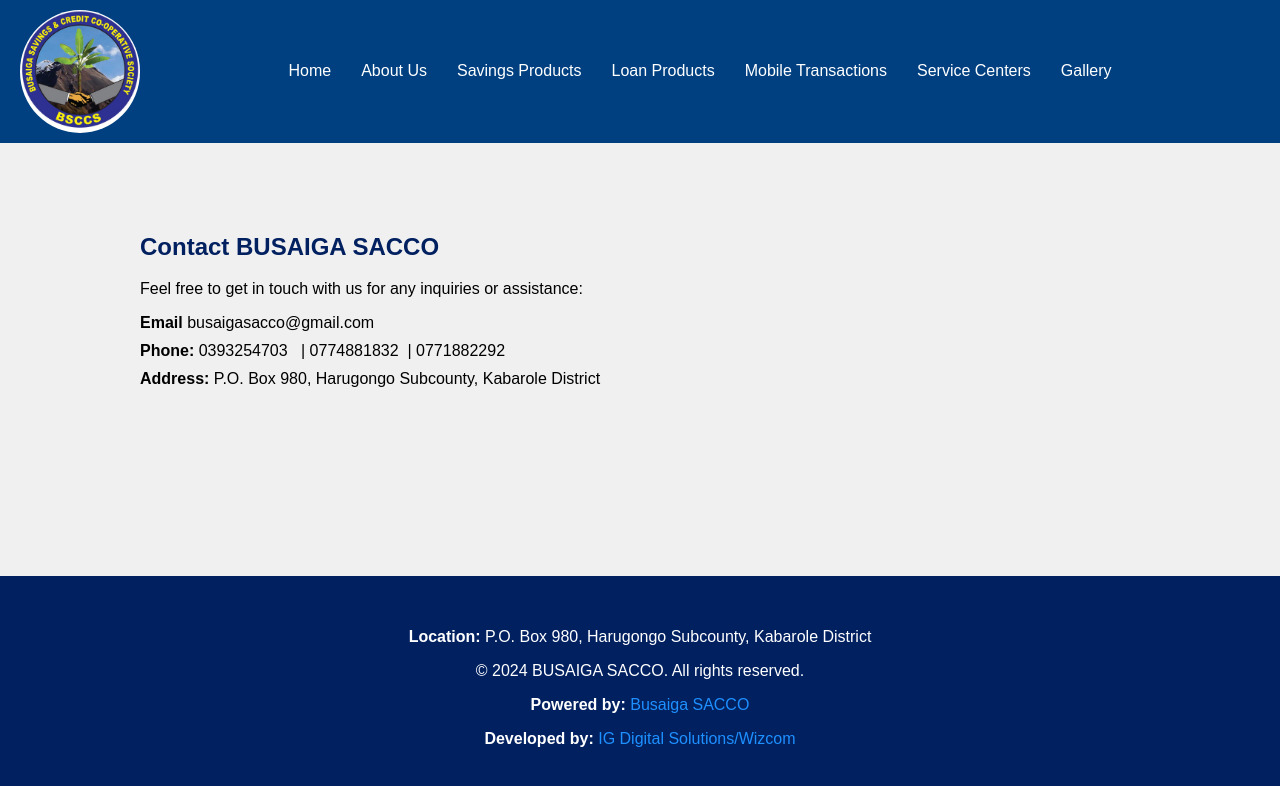
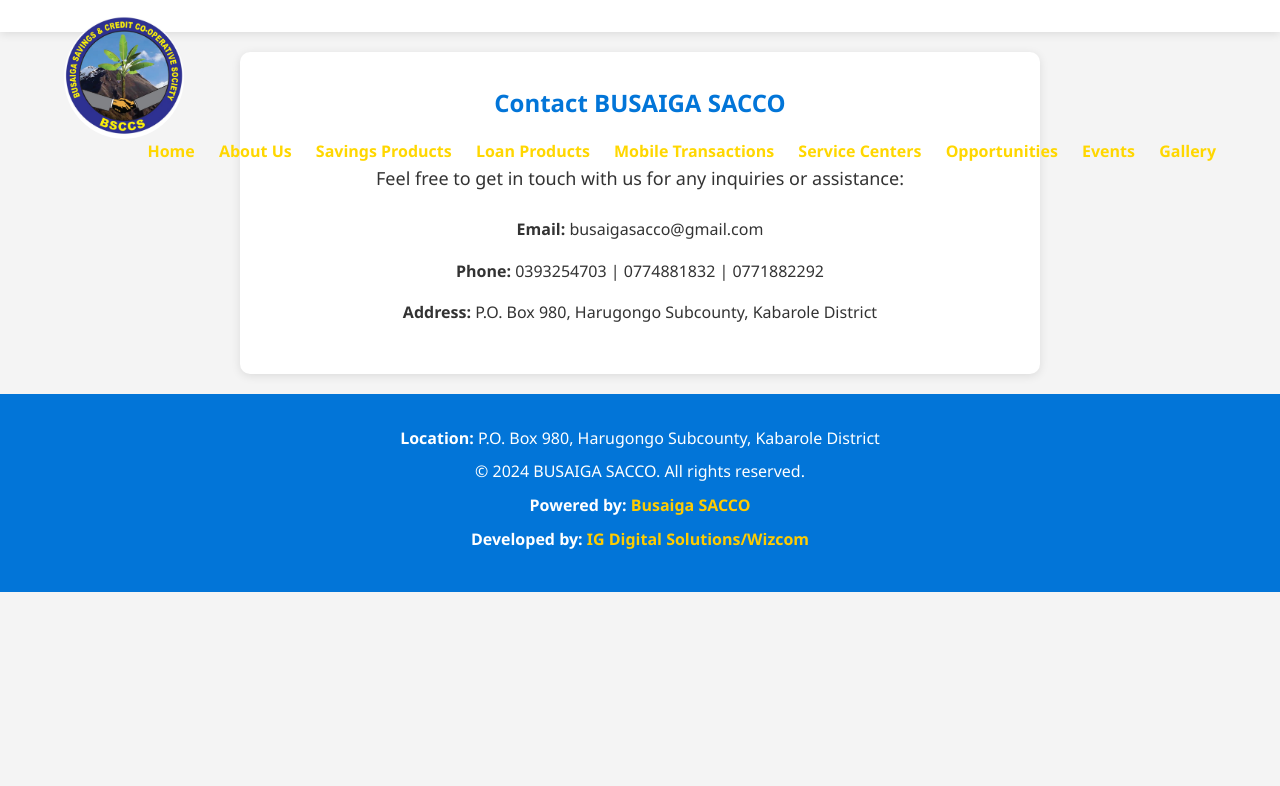
Before and after one commit to Wizcom12/saccos, a plain HTML site: page contact.html in a window 1280 px wide. Drawn offline with Linux system fonts and the light colour scheme.

Commit message:
Update contact.html

```diff
--- a/contact.html
+++ b/contact.html
@@ -4,15 +4,205 @@
   <meta charset="UTF-8">
   <meta name="viewport" content="width=device-width, initial-scale=1.0">
   <title>BUSAIGA SACCO - Contact Us</title>
-    <link rel="stylesheet" href="contact.css">
+  <style>
+    /* General Reset */
+    * {
+      margin: 0;
+      padding: 0;
+      box-sizing: border-box;
+    }
+
+    body {
+      font-family: 'Segoe UI', Tahoma, Geneva, Verdana, sans-serif;
+      color: #333;
+      line-height: 1.6;
+      background-color: #f4f4f4;
+    }
+
+    /* Header Styling */
+    header {
+      background-color: white;
+      color: gold;
+      padding: 1rem 0;
+      box-shadow: 0 2px 10px rgba(0, 0, 0, 0.1);
+    }
+
+    .container {
+      width: 90%;
+      margin: auto;
+      max-width: 1200px;
+    }
+
+    header .logo {
+      width: 120px;
+      display: block;
+      margin: 0 auto 1rem;
+      border-radius: 50%;
+    }
+
+    header nav {
+      display: none;
+    }
+
+    header nav a {
+      color: gold;
+      text-decoration: none;
+      margin-left: 20px;
+      font-weight: bold;
+      font-size: 16px;
+      transition: color 0.3s ease;
+    }
+
+    header nav a:hover, header nav a.active {
+      color: #0275d8;
+    }
+
+    /* Menu Icon for mobile */
+    .menu-icon {
+      display: block;
+      cursor: pointer;
+      z-index: 1000;
+      position: absolute;
+      top: 1rem;
+      right: 1rem;
+    }
+
+    .menu-icon .bar {
+      width: 25px;
+      height: 3px;
+      background-color: gold;
+      margin: 5px 0;
+      transition: 0.4s;
+    }
+
+    /* Sidebar Styling */
+    .sidebar {
+      height: 100%;
+      width: 0;
+      position: fixed;
+      z-index: 1000;
+      top: 0;
+      right: 0;
+      background-color: white;
+      overflow-x: hidden;
+      transition: 0.5s;
+      padding-top: 60px;
+      box-shadow: -2px 0 5px rgba(0,0,0,0.1);
+    }
+
+    .sidebar.active {
+      width: 250px;
+    }
+
+    .sidebar a {
+      padding: 8px 8px 8px 32px;
+      text-decoration: none;
+      font-size: 20px;
+      color: #ffcc00;
+      display: block;
+      transition: 0.3s;
+    }
+
+    .sidebar a:hover, .sidebar a.active {
+      color: #0275d8;
+    }
+
+    .sidebar .closebtn {
+      position: absolute;
+      top: 0;
+      right: 25px;
+      font-size: 36px;
+      margin-left: 50px;
+      color: #ffcc00;
+      text-decoration: none;
+    }
+
+    /* Main Section Styling */
+    main {
+      background-color: white;
+      padding: 2rem;
+      margin: 20px auto;
+      border-radius: 10px;
+      box-shadow: 0 2px 10px rgba(0, 0, 0, 0.1);
+      max-width: 800px;
+    }
+
+    main h2 {
+      color: #0275d8;
+      margin-bottom: 1rem;
+    }
+
+    main p {
+      font-size: 18px;
+      margin-bottom: 1.5rem;
+    }
+
+    /* Contact Section Styling */
+    .contact {
+      text-align: center;
+    }
+
+    .contact ul {
+      list-style: none;
+      padding: 0;
+      margin: 1rem 0;
+    }
+
+    .contact li {
+      margin-bottom: 1rem;
+    }
+
+    /* Footer Styling */
+    footer {
+      background-color: #0275d8;
+      color: white;
+      padding: 2rem 0;
+      text-align: center;
+    }
+
+    footer p {
+      margin-bottom: 0.5rem;
+    }
+
+    footer a {
+      color: #ffcc00;
+      text-decoration: none;
+      font-weight: bold;
+      transition: color 0.3s ease;
+    }
+
+    footer a:hover {
+      color: #ffc107;
+    }
+
+    /* Responsive Layout */
+    @media screen and (min-width: 769px) {
+      header .logo {
+        float: left;
+        margin: 0;
+      }
+
+      header nav {
+        display: block;
+        float: right;
+      }
+
+      .menu-icon {
+        display: none;
+      }
+    }
+
+    @media screen and (max-width: 480px) {
+      main {
+        padding: 1rem;
+      }
+    }
+  </style>
 </head>
 <body>
-
   <header>
+    <div class="container">
       <img src="logo.jpg" alt="BUSAIGA SACCO Logo" class="logo">
-        <div class="container">
-
-            <!-- Menu Icon for Small Screens -->
       <div class="menu-icon" onclick="toggleSidebar()">
         <div class="bar"></div>
         <div class="bar"></div>
@@ -20,41 +210,39 @@
       </div>
       <nav>
         <a href="index.html">Home</a>
-                <a href="about.html" class="active">About Us</a>
+        <a href="about.html">About Us</a>
         <a href="savings.html">Savings Products</a>
         <a href="loans.html">Loan Products</a>
-
         <a href="mobile.html">Mobile Transactions</a>
-
         <a href="service-centers.html">Service Centers</a>
+        <a href="opportunities.html">Opportunities</a>
+        <a href="events.html">Events</a>
         <a href="gallery.html">Gallery</a>
       </nav>
     </div>
   </header>
 
-    <!-- Sidebar -->
   <nav class="sidebar">
-        <div class="sidebar-content">
+    <a href="javascript:void(0)" class="closebtn" onclick="toggleSidebar()">&times;</a>
     <a href="index.html">Home</a>
-            <a href="about.html" class="active">About Us</a>
+    <a href="about.html">About Us</a>
     <a href="savings.html">Savings Products</a>
     <a href="loans.html">Loan Products</a>
     <a href="service-centers.html">Service Centers</a>
+    <a href="mobile.html">Mobile Transactions</a>
+    <a href="opportunities.html">Opportunities</a>
+    <a href="events.html">Events</a>
+    <a href="gallery.html">Gallery</a>
+  </nav>
 
-            <a href="mobile.html">Mobile Transactions</a>
-
-             <a href="gallery.html">Gallery</a>
-
-        </div>
-    </nav>
   <main>
     <section class="contact">
       <div class="container">
         <h2>Contact BUSAIGA SACCO</h2>
         <p>Feel free to get in touch with us for any inquiries or assistance:</p>
         <ul>
-                    <li><strong>Email</strong> busaigasacco@gmail.com</li>
-                    <li><strong>Phone:</strong> 0393254703 &nbsp | 0774881832 &nbsp| 0771882292</li>
+          <li><strong>Email:</strong> busaigasacco@gmail.com</li>
+          <li><strong>Phone:</strong> 0393254703 | 0774881832 | 0771882292</li>
           <li><strong>Address:</strong> P.O. Box 980, Harugongo Subcounty, Kabarole District</li>
         </ul>
       </div>
@@ -65,10 +253,11 @@
     <div class="container">
       <p><strong>Location:</strong> P.O. Box 980, Harugongo Subcounty, Kabarole District</p>
       <p>&copy; 2024 BUSAIGA SACCO. All rights reserved.</p>
-            <p><strong>Powered by:</strong>  <a href="https://wa.me/+256" target="_blank">Busaiga SACCO</a>
-            <p> <strong>Developed by:</strong> <a href="https://wa.me/+256779491167" target="_blank">IG Digital Solutions/Wizcom </a></p>
+      <p><strong>Powered by:</strong> <a href="https://wa.me/+256" target="_blank">Busaiga SACCO</a></p>
+      <p><strong>Developed by:</strong> <a href="https://wa.me/+256779491167" target="_blank">IG Digital Solutions/Wizcom</a></p>
     </div>
   </footer>
+
   <script>
     function toggleSidebar() {
       document.querySelector('.sidebar').classList.toggle('active');
```
Lines whose indentation alone changed are shown as unchanged.
